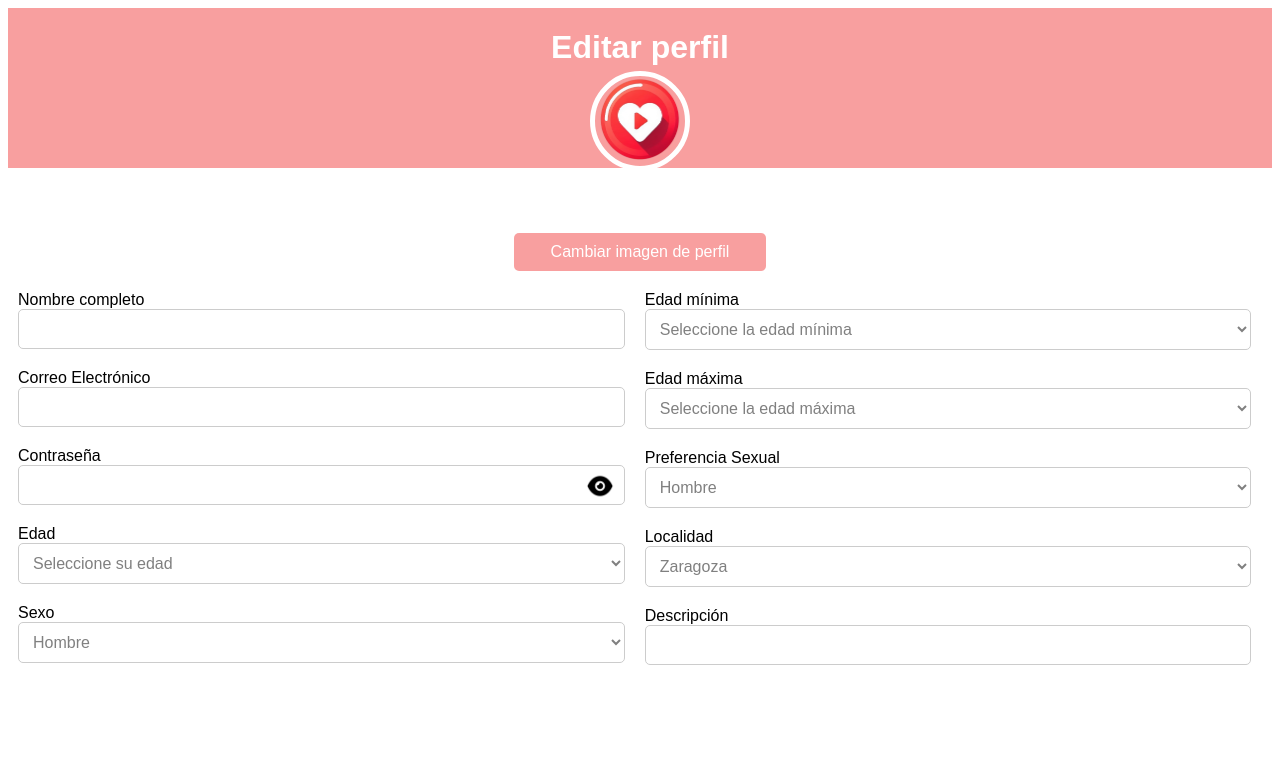
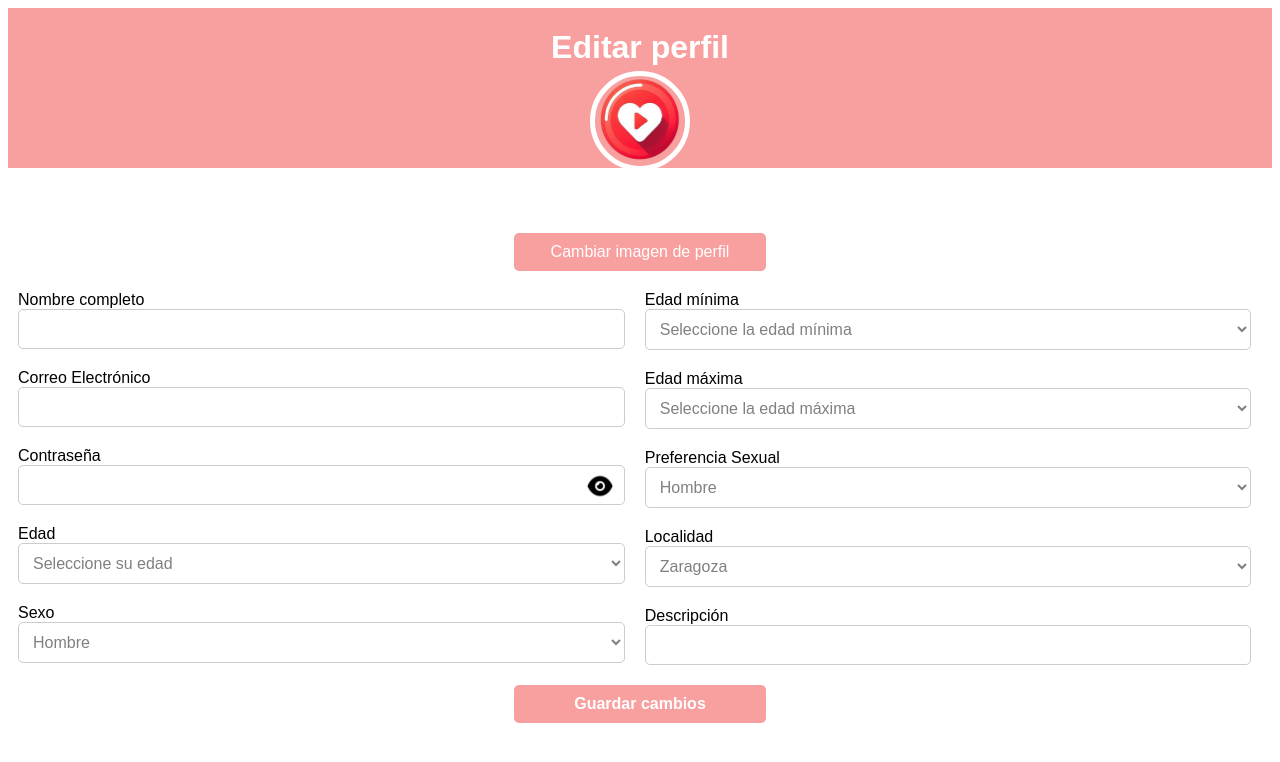
Before and after one commit to UNIZAR-30226-2024-06/LoveRoomAngular, an Angular app in the folder front/: page /edit-perfil in a window 1280 px wide. Shown: the top 762 px of the page. Built offline with nearby package versions, Linux system fonts and the light colour scheme.

Commit message:
boton de guardar cambios de edit-perfil

```diff
--- a/front/src/app/edit-perfil/edit-perfil.component.html
+++ b/front/src/app/edit-perfil/edit-perfil.component.html
@@ -63,4 +63,5 @@
             <input class="desc" type="text" id="descripcion" name="descripcion"> <!--[(ngModel)]="descripcion"--> <!--Quiza aqui traer la de la BD-->
         </div>
     </form>
+    <button class="button"><strong>Guardar cambios</strong></button> <!--Con este hace el post de lo que haya en los inputs y redirigir al home-->
 </div>
```
